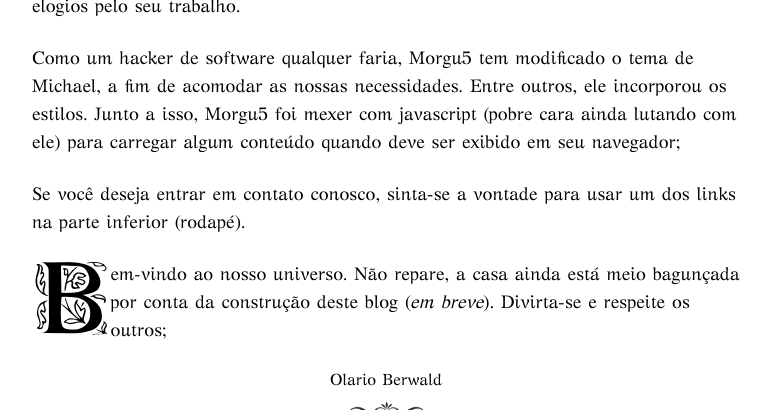
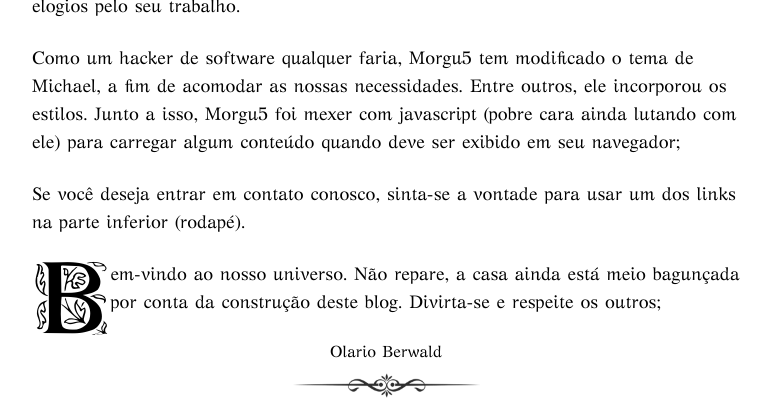
Before and after one commit to Agt-Morgu5/agt-morgu5.github.io, a Jekyll site: the page built from about/index.md, in a window 1280 px wide and 900 px high, scrolled down 2325 px, cut to the strip 0-410 px from the top of the window. Shown: the whole strip, without its empty margins (254-1024 px from the left). Built offline with Jekyll 4.4.1, drawn with Linux system fonts in a browser that asks for light colours; nearby versions of some CDN libraries.

Commit message:
Update index.md

```diff
--- a/about/index.md
+++ b/about/index.md
@@ -37,7 +37,7 @@ Como um hacker de software qualquer faria, Morgu5 tem modificado o tema de Micha
 
 Se você deseja entrar em contato conosco, sinta-se a vontade para usar um dos links na parte inferior (rodapé).
 
-<span class="dcap">B</span>em-vindo ao nosso universo. Não repare, a casa ainda está meio bagunçada por conta da construção deste blog (<i>em breve</i>). Divirta-se e respeite os outros;<br/>
+<span class="dcap">B</span>em-vindo ao nosso universo. Não repare, a casa ainda está meio bagunçada por conta da construção deste blog. Divirta-se e respeite os outros;<br/>
 
 <center>Olario Berwald</center>
 
```
